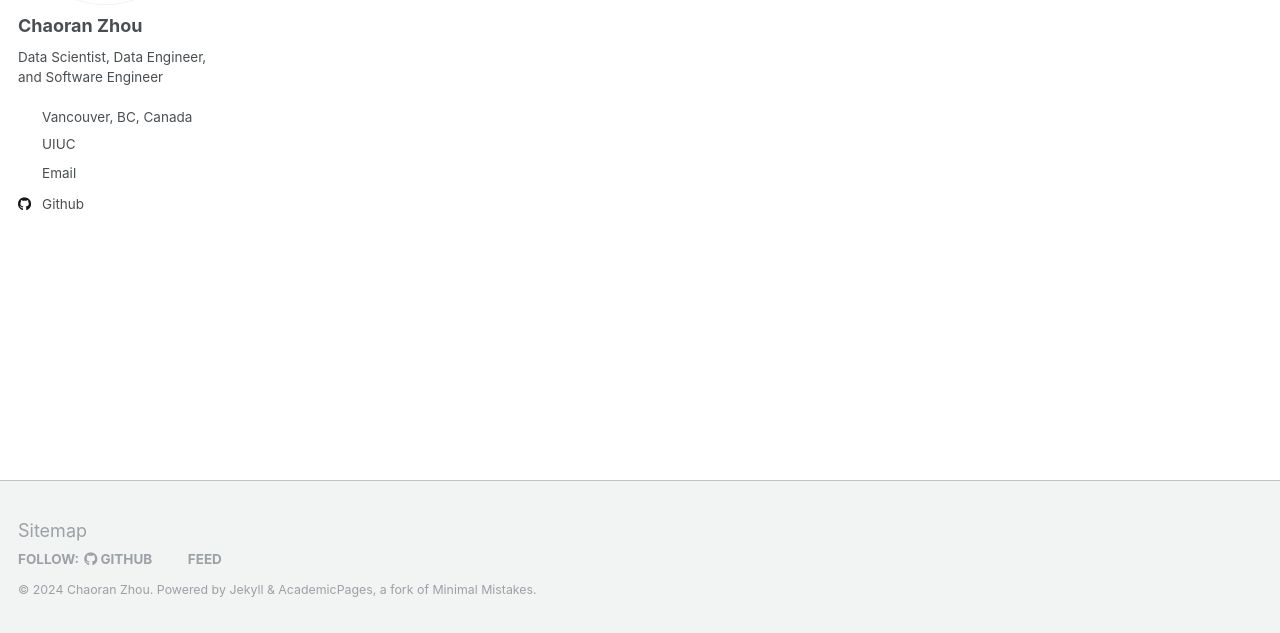
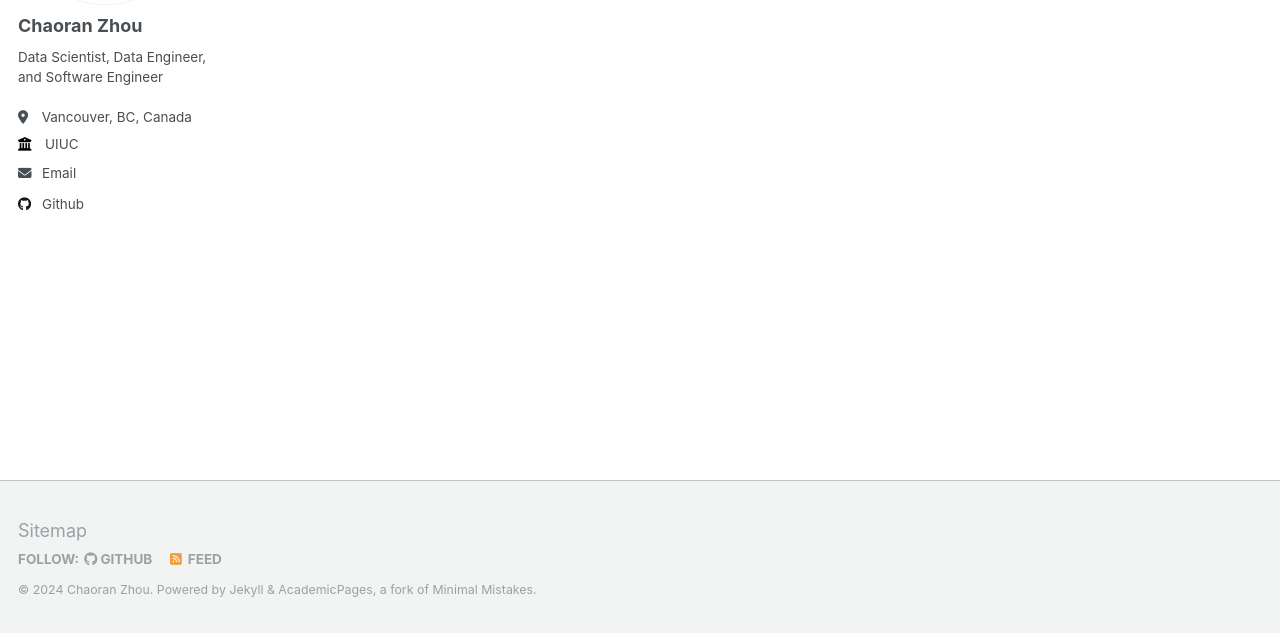
Before and after one commit to ranranrunforit/ranranrunforit.github.io, a Jekyll site: the page built from _pages/category-archive.html, in a window 1280 px wide. Shown: the part 264-897 px from the top of the page. Built offline with Jekyll 4.4.1, drawn with Linux system fonts in a browser that asks for light colours.

Commit message:
Update main.scss

```diff
--- a/assets/css/main.scss
+++ b/assets/css/main.scss
@@ -35,7 +35,7 @@
 @import "sidebar";
 
 @import "vendor/font-awesome/fontawesome";
-//@import "vendor/font-awesome/solid";
+@import "vendor/font-awesome/solid";
 @import "vendor/font-awesome/brands";
 @import "vendor/magnific-popup/magnific-popup";
 @import "print";
```
